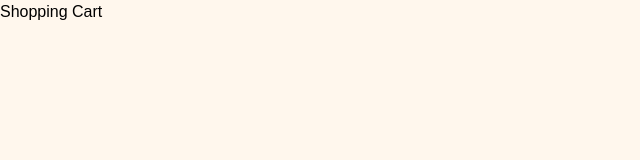
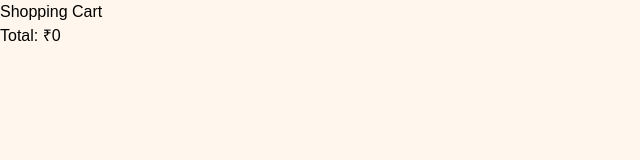
Before and after one commit to Snifade1399/Adhya, a React (Vite) app: page /cart in a window 1280 px wide. Shown: the top 160 px of the page, without its empty margins (0-640 px from the left). Built offline with nearby package versions, Linux system fonts and the light colour scheme.

Commit message:
Built functional Shopping cart

```diff
--- a/src/App.jsx
+++ b/src/App.jsx
@@ -129,6 +129,23 @@ function increaseQuantity(productId) {
     })
   );
 }
+
+function decreaseQuantity(productId) {
+  setCart(
+    cart
+      .map((item) => {
+        if (item.productId === productId) {
+          return {
+            ...item,
+            quantity: item.quantity - 1,
+          };
+        }
+
+        return item;
+      })
+      .filter((item) => item.quantity > 0)
+  );
+}
   return (
     <Routes>
       <Route path="/" element={<Home />} />
@@ -138,7 +155,12 @@ function increaseQuantity(productId) {
       />
       <Route
         path="/cart"
-        element={<Cart cart={cart} increaseQuantity={increaseQuantity} />}
+        element={
+          <Cart
+            cart={cart}
+            increaseQuantity={increaseQuantity}
+            decreaseQuantity={decreaseQuantity}
+          />}
       />
     </Routes>
   );
--- a/src/components/Cart.jsx
+++ b/src/components/Cart.jsx
@@ -1,6 +1,10 @@
 import { products } from "../data/Products";
 
-function Cart({ cart, increaseQuantity }) {
+function Cart({
+  cart,
+  increaseQuantity,
+  decreaseQuantity,
+}) {
   const cartProducts = cart.map((item) => {
     const product = products.find(
       (product) => product.id === item.productId
@@ -11,6 +15,11 @@ function Cart({ cart, increaseQuantity }) {
       quantity: item.quantity,
     };
   });
+
+    const total = cartProducts.reduce((sum, product) => {
+    return sum + product.price * product.quantity;
+
+  }, 0);
 
   return (
     <div>
@@ -30,11 +39,17 @@ function Cart({ cart, increaseQuantity }) {
 
           <p>Quantity: {product.quantity}</p>
 
+          <button onClick={() => decreaseQuantity(product.id)}>
+            -
+          </button>
+
           <button onClick={() => increaseQuantity(product.id)}>
             +
           </button>
         </div>
       ))}
+
+      <h2> Total: ₹{total}</h2>
     </div>
   );
 }
```
